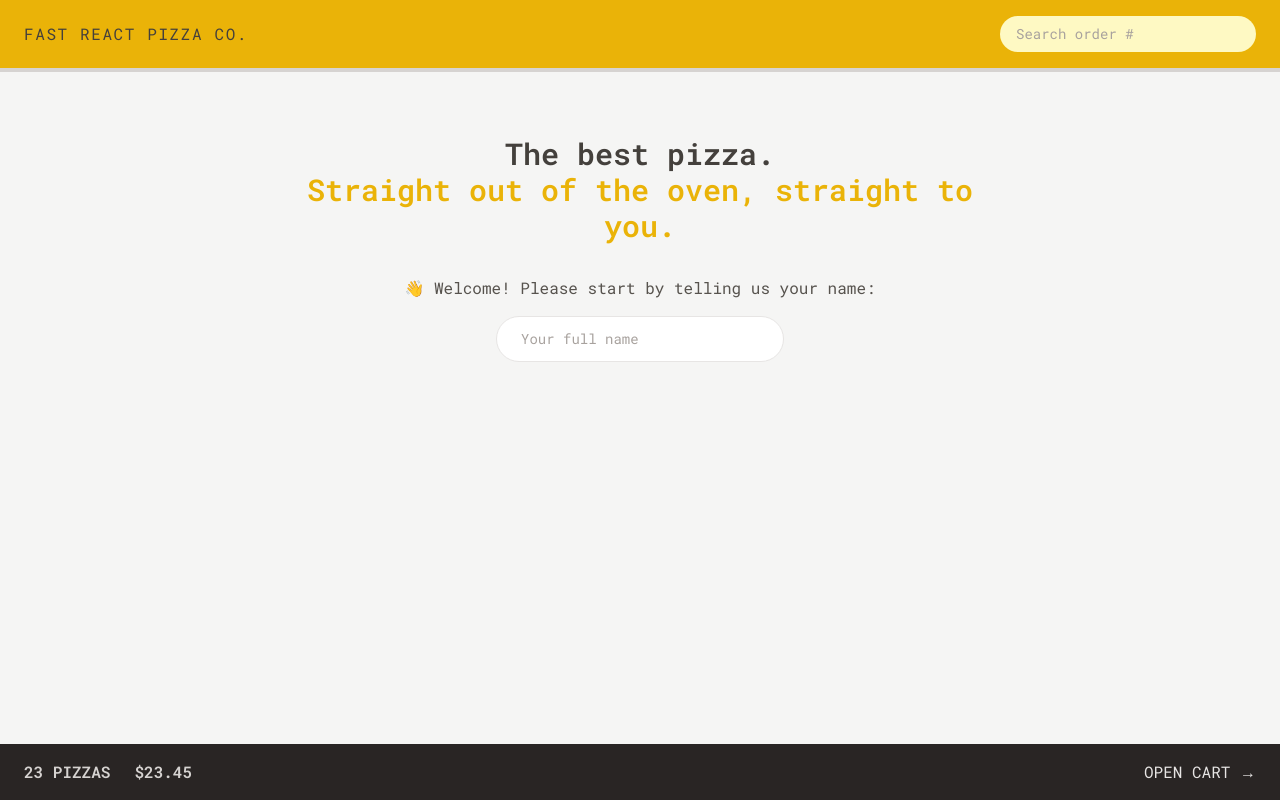
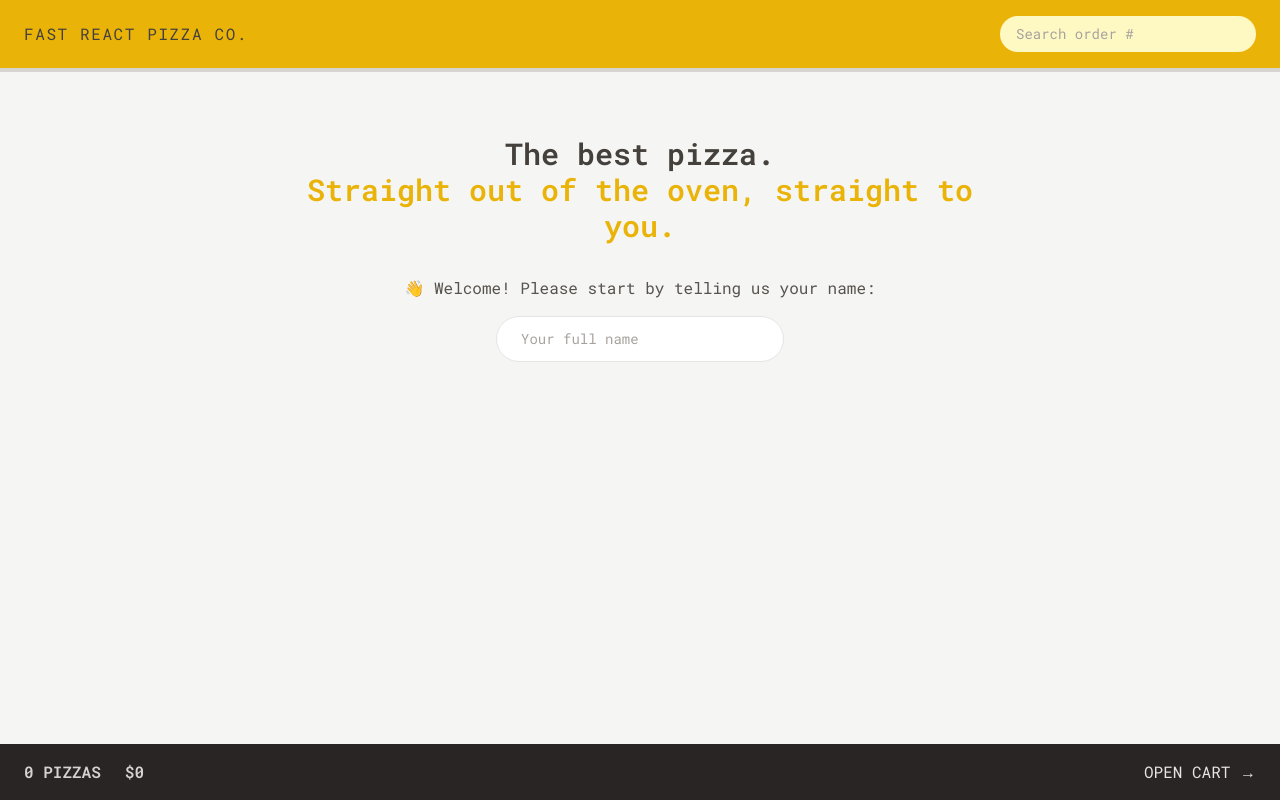
Before and after one commit to GuyKopel1568/Fast-react-pizza, a React (Vite) app: page / in a window 1280 px wide. Built offline with nearby package versions, Linux system fonts and the light colour scheme.

Commit message:
Add total pizzas ans total price to the footer

```diff
--- a/src/features/cart/CartOverview.jsx
+++ b/src/features/cart/CartOverview.jsx
@@ -1,11 +1,19 @@
+import { useSelector } from "react-redux";
 import { Link } from "react-router-dom";
 
 function CartOverview() {
+  const totalCartQuantity = useSelector((state) =>
+    state.cart.cart.reduce((sum, item) => sum + item.quantity, 0),
+  );
+
+  const totalPrice = useSelector((state) =>
+    state.cart.cart.reduce((sum, item) => sum + item.totalPrice, 0),
+  );
   return (
     <div className="flex items-center justify-between bg-stone-800 px-4 py-4 text-sm uppercase text-stone-200 sm:px-6 md:text-base">
       <p className="space-x-4 font-semibold text-stone-300 sm:space-x-6">
-        <span>23 pizzas</span>
-        <span>$23.45</span>
+        <span>{totalCartQuantity} pizzas</span>
+        <span>${totalPrice}</span>
       </p>
       <Link to="/cart">Open cart &rarr;</Link>
     </div>
--- a/src/features/cart/cartSlice.js
+++ b/src/features/cart/cartSlice.js
@@ -1,16 +1,7 @@
 import { createSlice } from "@reduxjs/toolkit";
 
 const initialState = {
-  //   cart: [],
-  cart: [
-    {
-      pizzaId: 55555,
-      name: "Mediterranean",
-      quantity: 2,
-      unitPrice: 16,
-      totalPrice: 32,
-    },
-  ],
+  cart: [],
 };
 
 const cartSlice = createSlice({
--- a/src/features/menu/MenuItem.jsx
+++ b/src/features/menu/MenuItem.jsx
@@ -1,7 +1,21 @@
 import { formatCurrency } from "../../utils/helpers";
 import Button from "../../ui/Button";
+import { useDispatch } from "react-redux";
+import { addItem } from "../cart/cartSlice";
+
 function MenuItem({ pizza }) {
-  const { name, unitPrice, ingredients, soldOut, imageUrl } = pizza;
+  const { id, name, unitPrice, ingredients, soldOut, imageUrl } = pizza;
+  const dispatch = useDispatch();
+  function handleAddToCart() {
+    const newItem = {
+      pizzaId: id,
+      name,
+      quantity: 1,
+      unitPrice,
+      totalPrice: unitPrice * 1,
+    };
+    dispatch(addItem(newItem));
+  }
 
   return (
     <li className="flex gap-4 py-2">
@@ -23,7 +37,11 @@
               Sold out
             </p>
           )}
-          <Button type="small">Add To Cart</Button>
+          {!soldOut && (
+            <Button type="small" onClick={handleAddToCart}>
+              Add To Cart
+            </Button>
+          )}
         </div>
       </div>
     </li>
--- a/src/ui/Button.jsx
+++ b/src/ui/Button.jsx
@@ -1,6 +1,6 @@
 import { Link } from "react-router-dom";
 
-function Button({ children, disabled, to, type }) {
+function Button({ children, disabled, to, type, onClick }) {
   const base =
     "inline-block rounded-full bg-yellow-400 font-semibold uppercase tracking-wide text-stone-800 transition-colors duration-300 hover:bg-yellow-300 focus:outline-none focus:ring text-sm focus:ring-yellow-300 focus:ring-offset-2 disabled:cursor-not-allowed disabled:bg-stone-300 disabled:text-stone-500 ";
 
@@ -19,6 +19,14 @@
     );
   }
 
+  if (onClick) {
+    return (
+      <button onClick={onClick} disabled={disabled} className={styles[type]}>
+        {children}
+      </button>
+    );
+  }
+
   return (
     <button disabled={disabled} className={styles[type]}>
       {children}
```
